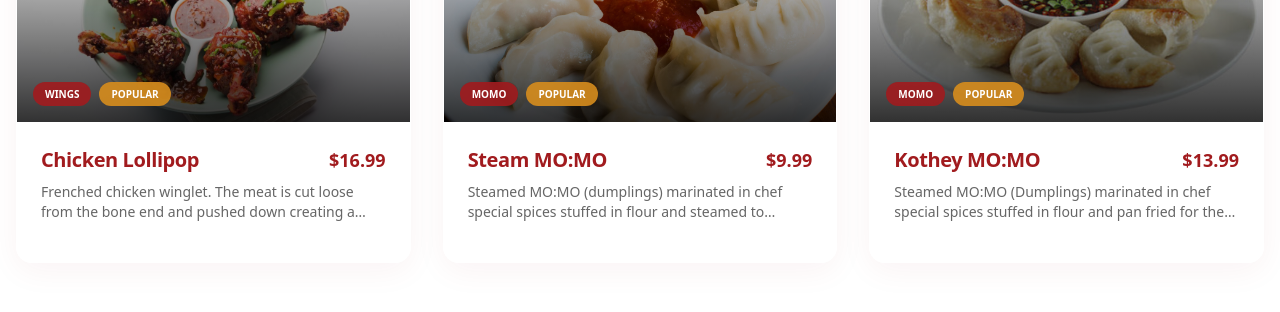
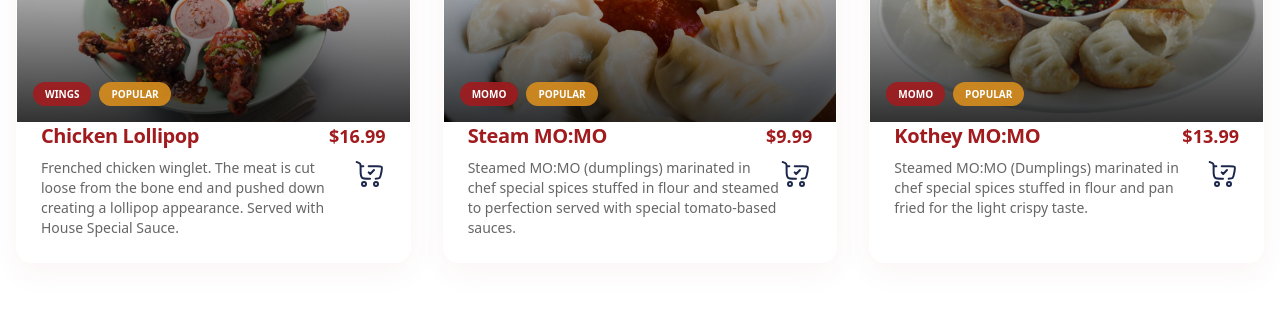
Before and after one commit to ashamimomo/asamimomo-web, a Next.js app: page / in a window 1280 px wide. Shown: the part 1300-1612 px from the top of the page. Built offline with nearby package versions, Linux system fonts and the light colour scheme; a web font is replaced by a local one.

Commit message:
feat: Add order icon and update all order-related links to direct to the contact page.

```diff
--- a/components/Header.tsx
+++ b/components/Header.tsx
@@ -98,9 +98,7 @@ export function Header() {
                 height={100}
                 className={cn(
                   "rounded-full border-2 border-white/20 shadow-xl object-cover transition-all duration-500",
-                  isOpaque
-                    ? "h-12 w-12 block"
-                    : "h-16 w-16 block hidden"
+                  isOpaque ? "h-12 w-12 block" : "h-16 w-16 block hidden"
                 )}
               />
               {isOpaque ? (
@@ -129,8 +127,8 @@ export function Header() {
               </Link>
             ))}
 
-            <Link href="/menu">
-              <button className="bg-primary text-primary-foreground px-8 py-3 rounded-full font-bold text-xs uppercase tracking-widest hover:bg-secondary hover:text-white transition-all transform hover:scale-105 active:scale-95 shadow-xl shadow-primary/20">
+            <Link href="/contact">
+              <button className="bg-primary text-primary-foreground px-8 py-3 rounded-full font-bold text-xs uppercase tracking-widest hover:bg-secondary hover:text-white transition-all transform hover:scale-105 active:scale-95 shadow-xl shadow-primary/20 cursor-pointer">
                 Order Online
               </button>
             </Link>
--- a/components/home/FeaturedSection.tsx
+++ b/components/home/FeaturedSection.tsx
@@ -5,6 +5,7 @@ import { ArrowRight } from "lucide-react";
 import Link from "next/link";
 import Image from "next/image";
 import { MENU_ITEMS } from "@/lib/data";
+import { OrderIcon } from "../icons/OrderIcon";
 
 export default function FeaturedSection() {
   const featuredItems = MENU_ITEMS.filter((item) => item.popular).slice(0, 3);
@@ -92,23 +93,30 @@ export default function FeaturedSection() {
                   </div>
                 </div>
 
-                <div className="p-6">
+                <div className="px-6">
                   <div className="flex justify-between items-start mb-2">
                     <h3 className="text-xl font-bold">{item.name}</h3>
                     <span className="text-lg font-bold text-primary">
                       ${item.price}
                     </span>
                   </div>
-                  <p className="text-muted-foreground text-sm mb-4 line-clamp-2">
-                    {item.description}
-                  </p>
-                  {/* Add to cart button commented out */}
-                  {/* <button
+                  <div className="flex justify-between items-start mb-2">
+                    <p className="text-muted-foreground text-sm mb-4 ">
+                      {item.description}
+                    </p>
+                    {/* Add to cart button commented out */}
+                    {/* <button
                     onClick={() => addItem(item)}
                     className="w-full py-3 rounded-lg border border-border font-medium hover:bg-primary hover:text-primary-foreground hover:border-primary transition-all flex items-center justify-center gap-2 group-hover:bg-muted"
                   >
                     Add to Order
                   </button> */}
+                    <Link href="/contact">
+                      <div className="w-8 h-8 hover:w-9 hover:h-9 transition-all duration-100">
+                        <OrderIcon />
+                      </div>
+                    </Link>
+                  </div>
                 </div>
               </motion.div>
             ))}
--- a/components/home/HeroSection.tsx
+++ b/components/home/HeroSection.tsx
@@ -116,7 +116,7 @@ export default function HeroSection() {
                   initial={{ opacity: 0, y: 30 }}
                   whileInView={{ opacity: 1, y: 0 }}
                   transition={{ duration: 0.8, delay: 0.3 }}
-                  className="text-5xl md:text-7xl lg:text-8xl font-syne font-bold mb-6 tracking-tight text-white drop-shadow-2xl"
+                  className="text-5xl md:text-7xl lg:text-8xl font-syne font-black mb-6 tracking-tight text-white drop-shadow-2xl"
                 >
                   <span className="block text-secondary">{slide.title}</span>
                 </motion.h1>
--- /dev/null
+++ b/components/icons/OrderIcon.tsx
@@ -0,0 +1,40 @@
+export function OrderIcon() {
+  return (
+    <>
+      <svg viewBox="0 0 24 24" fill="none" xmlns="http://www.w3.org/2000/svg">
+        <g id="SVGRepo_bgCarrier" strokeWidth="0"></g>
+        <g
+          id="SVGRepo_tracerCarrier"
+          strokeLinecap="round"
+          strokeLinejoin="round"
+        ></g>
+        <g id="SVGRepo_iconCarrier">
+          {" "}
+          <path
+            d="M7.5 18C8.32843 18 9 18.6716 9 19.5C9 20.3284 8.32843 21 7.5 21C6.67157 21 6 20.3284 6 19.5C6 18.6716 6.67157 18 7.5 18Z"
+            stroke="#1C274C"
+            strokeWidth="1.5"
+          ></path>{" "}
+          <path
+            d="M16.5 18.0001C17.3284 18.0001 18 18.6716 18 19.5001C18 20.3285 17.3284 21.0001 16.5 21.0001C15.6716 21.0001 15 20.3285 15 19.5001C15 18.6716 15.6716 18.0001 16.5 18.0001Z"
+            stroke="#1C274C"
+            strokeWidth="1.5"
+          ></path>{" "}
+          <path
+            d="M11 10.8L12.1429 12L15 9"
+            stroke="#1C274C"
+            strokeWidth="1.5"
+            strokeLinecap="round"
+            strokeLinejoin="round"
+          ></path>{" "}
+          <path
+            d="M2 3L2.26121 3.09184C3.5628 3.54945 4.2136 3.77826 4.58584 4.32298C4.95808 4.86771 4.95808 5.59126 4.95808 7.03836V9.76C4.95808 12.7016 5.02132 13.6723 5.88772 14.5862C6.75412 15.5 8.14857 15.5 10.9375 15.5H12M16.2404 15.5C17.8014 15.5 18.5819 15.5 19.1336 15.0504C19.6853 14.6008 19.8429 13.8364 20.158 12.3075L20.6578 9.88275C21.0049 8.14369 21.1784 7.27417 20.7345 6.69708C20.2906 6.12 18.7738 6.12 17.0888 6.12H11.0235M4.95808 6.12H7"
+            stroke="#1C274C"
+            strokeWidth="1.5"
+            strokeLinecap="round"
+          ></path>{" "}
+        </g>
+      </svg>
+    </>
+  );
+}
--- a/components/menu/MenuSection.tsx
+++ b/components/menu/MenuSection.tsx
@@ -12,6 +12,8 @@ import Image from "next/image";
 import { MENU_ITEMS, MENU_CATEGORIES, MenuItem } from "@/lib/data";
 import { cn } from "@/lib/utils";
 import { MenuItemModal } from "@/components/MenuItemModal";
+import { OrderIcon } from "../icons/OrderIcon";
+import Link from "next/link";
 
 // Add "All" to categories for the UI only
 const UI_CATEGORIES = ["All", ...MENU_CATEGORIES];
@@ -164,7 +166,7 @@ export default function MenuSection() {
 
       <div className="container mx-auto px-4 py-16 relative">
         {/* Search & Filter Bar - Enhanced for Laptop */}
-        <div className="sticky top-20 z-40 bg-background/95 backdrop-blur-xl py-8 border-b border-border/50 mb-16 shadow-sm">
+        <div className="md:sticky block top-20 z-40 bg-background/95 backdrop-blur-xl py-8 border-b border-border/50 mb-16 shadow-sm">
           <div className="flex flex-col gap-8">
             {/* Categories - Wrapping Layout */}
             <div className="flex flex-wrap items-center justify-center gap-2">
@@ -296,13 +298,18 @@ export default function MenuSection() {
                     </p>
                   </div>
 
-                  <div className="mt-6 flex items-center gap-4">
+                  <div className="mt-6 flex items-end justify-between gap-4">
                     <div className="flex items-center gap-2 group/btn">
                       <span className="text-[10px] font-black uppercase tracking-widest text-primary/40 group-hover:text-primary transition-colors">
                         Discover More
                       </span>
                       <div className="w-8 h-[2px] bg-primary/20 group-hover:w-16 group-hover:bg-primary transition-all duration-500" />
                     </div>
+                    <Link href="/contact">
+                      <div className="w-8 h-8 hover:w-9 hover:h-9 transition-all duration-100">
+                        <OrderIcon />
+                      </div>
+                    </Link>
                   </div>
                 </div>
               </motion.div>
```
